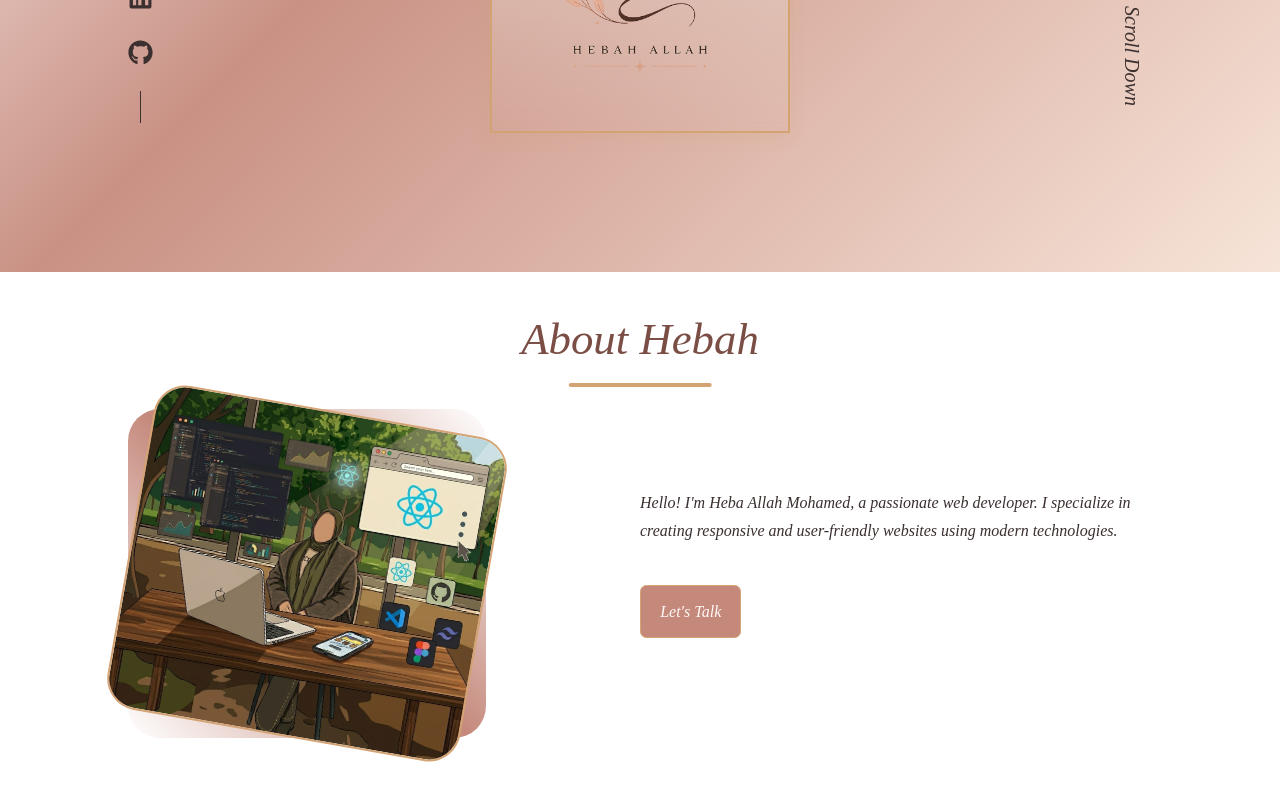
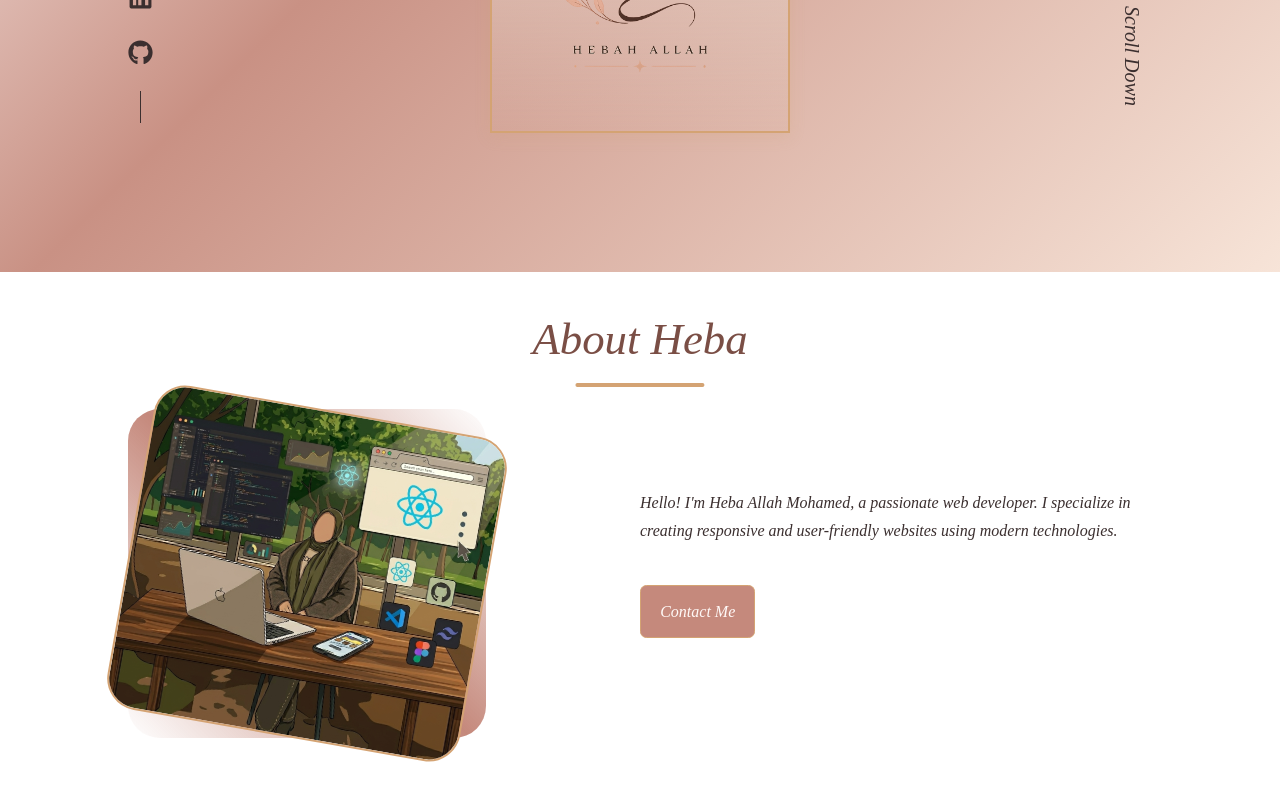
Before and after one commit to HeBaMo7amed/Hebah-Allah-, a React (Vite) app: page / in a window 1280 px wide. Shown: the part 528-1328 px from the top of the page. Built offline with nearby package versions, Linux system fonts and the light colour scheme.

Commit message:
about update

```diff
--- a/src/components/about/About.jsx
+++ b/src/components/about/About.jsx
@@ -5,7 +5,7 @@ const About = () => {
   return (
     <section className='about' id='about'>
       <div className="top_section">
-        <h2>About Hebah</h2>
+        <h2>About Heba</h2>
       </div>
       <div className="container about_container">
         <div className="about_me">
@@ -15,7 +15,7 @@ const About = () => {
         </div>
         <div className="about_content">
           <p>Hello! I'm Heba Allah Mohamed, a passionate web developer. I specialize in creating responsive and user-friendly websites using modern technologies.</p>
-          <a href="#contact" className="btn btn-primary">Let's Talk</a>
+          <a href="#contact" className="btn btn-primary">Contact Me</a>
         </div>
       </div>
     </section>
```
